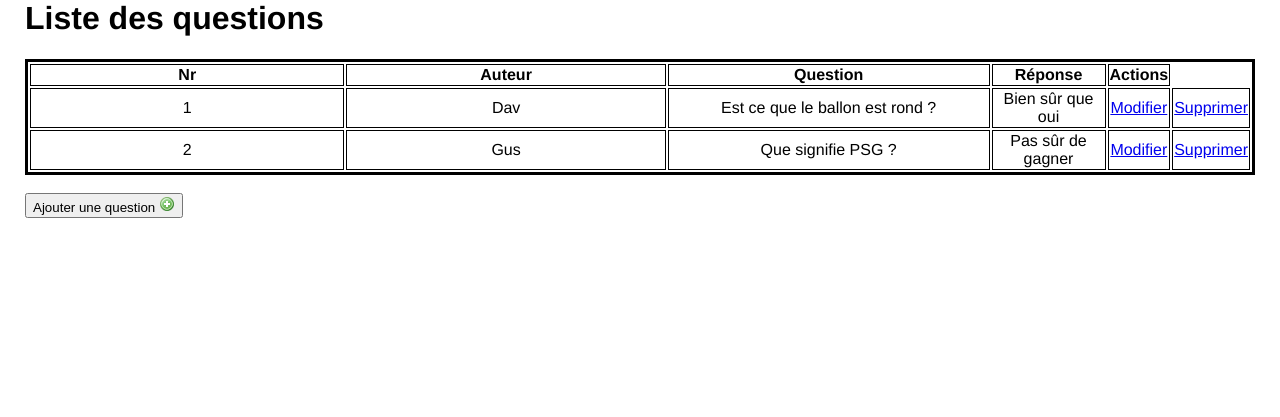
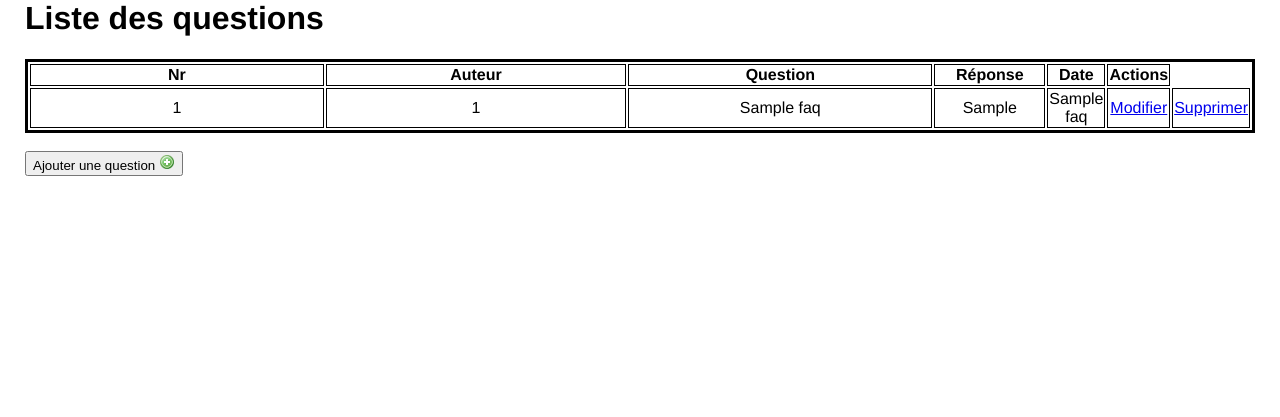
Before and after one commit to QuinteroAgustin/m2l, a PHP site: page /liste/liste.php in a window 1280 px wide. Shown: the part 46-463 px from the top of the page. Run offline with PHP 8.4, Linux system fonts and the light colour scheme; tables that the repository leaves empty or names only in its code hold one stand-in row (values such as "Sample post").

Commit message:
listes des faq

```diff
--- a/liste/liste.php
+++ b/liste/liste.php
@@ -1,4 +1,12 @@
-<?php $active=2; $title = "Liste"; require('../header.php'); ?>
+<?php $active=2; $title = "Liste"; require('../header.php'); require('../sql.php');
+    $sql="select * from faq";
+    try {
+        $sth = $dbh->query($sql);
+        $faq = $sth->fetchAll(PDO::FETCH_ASSOC);
+    } catch (PDOException $ex) {
+        die("Erreur lors de la requête SQL : " . $ex->getMessage());
+    }
+?>
     <h1>Liste des questions</h1>
     <table>
         <tr>
@@ -6,24 +14,22 @@
             <th>Auteur</th>
             <th>Question</th>
             <th>Réponse</th>
+            <th>Date</th>
             <th>Actions</th>
         </tr>
-        <tr>
-            <td>1</td>
-            <td>Dav</td>
-            <td>Est ce que le ballon est rond ?</td>
-            <td>Bien sûr que oui</td>
-            <td><a href="editer.php">Modifier</a></td>
-            <td><a href="supprimer.php">Supprimer</a></td>
-        </tr>
-        <tr>
-            <td>2</td>
-            <td>Gus</td>
-            <td>Que signifie PSG ?</td>
-            <td>Pas sûr de gagner</td>
-            <td><a href="editer.php">Modifier</a></td>
-            <td><a href="supprimer.php">Supprimer</a></td>
-        </tr>
+        <?php
+            foreach($faq as $question){
+                echo "<tr>";
+                echo "<td>".$question["id_faq"]."</td>";
+                echo "<td>".$question["id_user"]."</td>";
+                echo "<td>".$question["question"]."</td>";
+                echo "<td>".$question["reponse"]."</td>";
+                echo "<td>".$question["dat_question"]."</td>";
+                echo "<td><a href='editer.php'>Modifier</a></td>";
+                echo "<td><a href='supprimer.php'>Supprimer</a></td>";
+                echo "</tr>";
+            }
+        ?>
     </table>
     <br>
     <form action="ajouter.php"><button type="submit" class="btn btn-primary">Ajouter une question <img src="../img/add.png" alt="add"></button></form>
```
